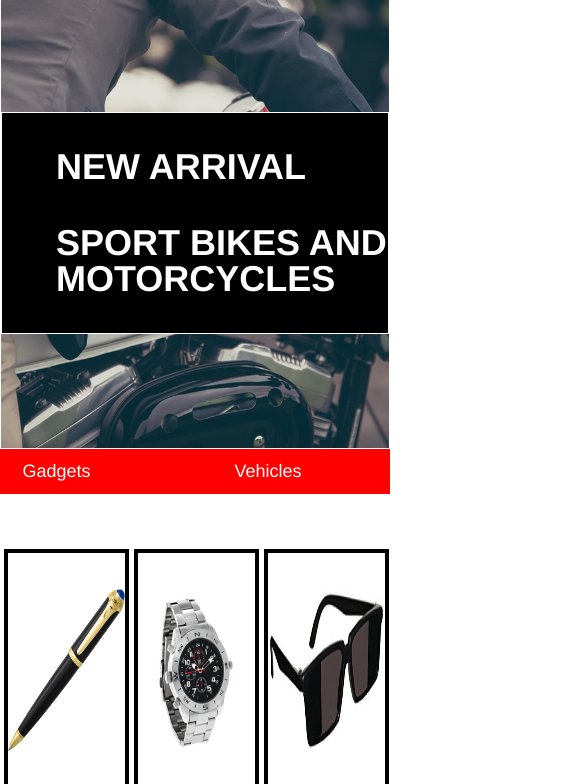
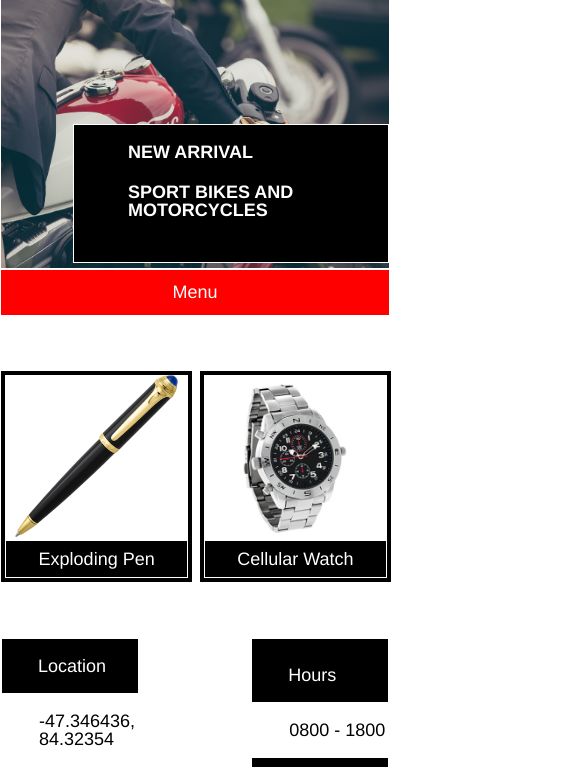
Before and after one commit to Mar50/SecretAgentSupply, a plain HTML site: page index.html in a window 390 px wide. Shown: the part 47-831 px from the top of the page, 585 px wide, since content can reach past the window. Drawn offline with Linux system fonts and the light colour scheme.

Commit message:
Almost Done

```diff
--- a/index.html
+++ b/index.html
@@ -21,7 +21,6 @@
       <h1>SPORT BIKES AND <br> MOTORCYCLES</h1>
     </div>
   </div>
-
 </header>
 
 <nav class="main_navbar">
@@ -32,6 +31,10 @@
   <p>Classes<p/>
   <p>Contact<p/>
 </nav>
+
+<div class="mobile_nav">
+  <p>Menu</p>
+</div>
 
 <body>
   <div class="store_items_box">
@@ -53,6 +56,22 @@
       <img src="./resources/images/glasses.png">
       <div class="item_name">
       <p>Thermal Glasses</p>
+      </div>
+    </div>
+  </div>
+
+  <div class="mobile_store_items_box">
+    <div class="mobile_store_item">
+      <img src="./resources/images/pen.png">
+      <div class="item_name">
+      <p>Exploding Pen</p>
+      </div>
+    </div>
+
+    <div class="mobile_store_item">
+      <img src="./resources/images/watch.png">
+      <div class="item_name">
+      <p>Cellular Watch</p>
       </div>
     </div>
   </div>
--- a/resources/css/style.css
+++ b/resources/css/style.css
@@ -27,12 +27,14 @@ html{
 }
 
 .header_background_box{
+  display: flex;
   height: 25rem;
   font-size: 2rem;
-  display: flex;
   background-image: url("../images/moto.jpeg");
   background-repeat: no-repeat;
   background-size: cover;
+  background-position: bottom;
+  justify-content: flex-start;
 }
 
 .header_text_box{
@@ -40,9 +42,11 @@ html{
   font-size: 2rem;
   font-weight: bold;
   text-align: left;
+  width: 20rem;
+  margin-top: 9rem;
+  margin-left: 6rem;
   padding-left: 3rem;
-  width: 20rem;
-  margin: auto;
+  margin-bottom: 4rem;
 }
 
 .header_text_box p{
@@ -50,15 +54,15 @@ html{
   padding-bottom: 0.25rem;
 }
 
-.header_text_box h1{
-  padding-bottom: 2rem;
+.main_navbar{
+  display: inline-flex;
+  width: 100%;
+  background-color: red;
+  justify-content: center;
 }
 
-.main_navbar{
-  width: 100%;
-  background-color: red;
-  display: inline-flex;
-  justify-content: center;
+.mobile_nav{
+  display: none;
 }
 
 .main_navbar p{
@@ -68,7 +72,13 @@ html{
 .store_items_box{
   margin-top: 3rem;
   display: flex;
-  width: 100%;
+  width: 960px;
+  margin-left: auto;
+  margin-right: auto;
+}
+
+.mobile_store_items_box{
+  display: none;
 }
 
 .store_item{
@@ -103,7 +113,7 @@ html{
 
 .location_hour_item{
   align-content: center;
-  text-align: center;
+  text-align: left;
   width: 35%;
   background-color: black;
 }
@@ -116,6 +126,7 @@ html{
 
 .location_hour_item .info{
   color: black;
+  text-align: left;
 }
 
 .info{
@@ -128,7 +139,6 @@ footer{
   text-align: left;
   background-color: black;
   align-items:center;
-  justify-content: center;
 }
 
 .copyright_info{
@@ -139,3 +149,78 @@ footer{
 div{
   border: solid 1px white;
 }
+
+@media only screen and (max-width:1024px){
+  .main_navbar{
+    display: none;
+  }
+
+  .header_text_box{
+    font-size: 1.5rem;
+    margin-top: 7rem;
+    margin-left: 4rem;
+    padding-left: 1rem;
+    padding-bottom: 3rem;
+    margin-bottom: auto;
+  }
+
+  .mobile_nav{
+    display: flex;
+    justify-content: center;
+    background-color: red;
+    margin: auto;
+  }
+
+  .mobile_nav p{
+    padding-top: 0.75rem;
+    padding-bottom: 0.75rem;
+  }
+
+  .store_items_box{
+    display: none;
+  }
+
+  .mobile_store_items_box{
+    display: flex;
+    margin-top: 3rem;
+    width: 100%;
+    justify-content: space-between;
+  }
+
+  .mobile_store_item{
+    width: 47%;
+    border: solid 4px black;
+  }
+
+  .mobile_store_item img{
+    height: 9rem;
+  }
+
+  .location_hour_box{
+    justify-content: space-between;
+  }
+
+}
+
+@media only screen and (max-width:470px){
+
+  .header_background_box{
+    height: 15rem;
+  }
+
+  .header_text_box{
+    font-size: 1rem;
+    width: 100%;
+    margin-bottom: 5px;
+  }
+
+  .header_text_box p{
+    padding-top: 1rem;
+    padding-left: 2rem;
+  }
+
+  .header_text_box h1{
+    padding-left: 2rem;
+  }
+
+}
```
